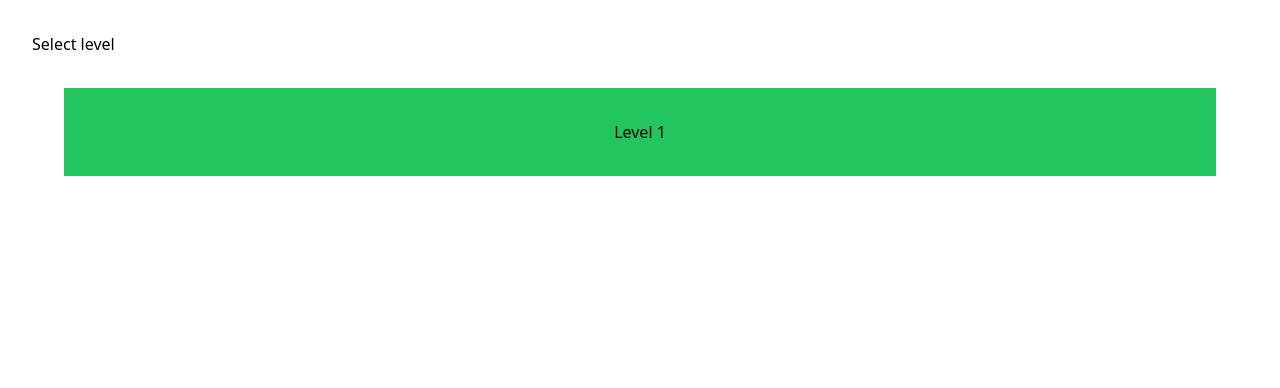
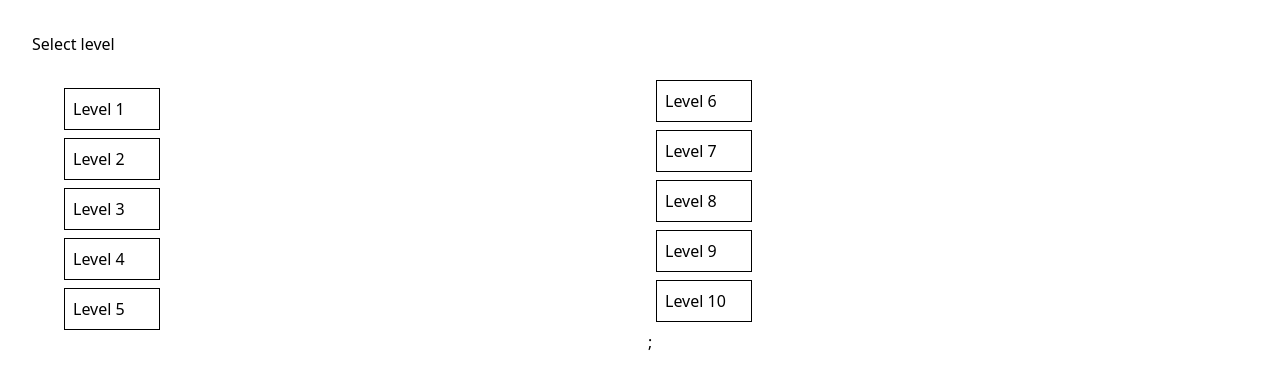
Before and after one commit to rossiny-o/quizgame, a Next.js app: page /selectlevel in a window 1280 px wide. Shown: the top 388 px of the page. Built offline with nearby package versions, Linux system fonts and the light colour scheme.

Commit message:
slct-lvl page - part 2

```diff
--- /dev/null
+++ b/src/app/selectlevel/SL-data.js
@@ -0,0 +1,53 @@
+export const data = {
+    level : [
+    {
+        key: 1,
+        title : "Level 1",
+        href: "lvl1"
+},
+    {
+        key: 2,
+        title : "Level 2",
+        href: "lvl2"
+},
+    {
+        key: 3,
+        title : "Level 3",
+        href: "lvl3"
+},
+    {
+        key: 4,
+        title : "Level 4",
+        href: "lvl4"
+},
+    {
+        key: 5,
+        title : "Level 5",
+        href: "lvl5"
+},
+    {
+        key: 6,
+        title : "Level 6",
+        href: "lvl6"
+},
+    {
+        key: 7,
+        title : "Level 7",
+        href: "lvl7"
+},
+    {
+        key: 8,
+        title : "Level 8",
+        href: "lvl8"
+},
+    {
+        key: 9,
+        title : "Level 9",
+        href: "lvl9"
+},
+    {
+        key: 10,
+        title : "Level 10",
+        href: "lvl10"
+}
+]};
--- a/src/app/selectlevel/page.js
+++ b/src/app/selectlevel/page.js
@@ -1,16 +1,30 @@
 import Link from "next/link";
-import "../global.css"
+import "../global.css";
+import {data} from "./SL-data.js";
 
 export default function selectlevel() {
+
+  const { level} = data;
+
   return (
+
+
     <div className="container mx-auto p-8" >
       <h2>Select level</h2>
 
-        <Link href="l1">
-      <div className="bg-green-500 m-8 p-8 flex flex-col items-center" >
-          <h3 className="">Level 1</h3>
-      </div>
-        </Link>
+          <div className="columns-2 m-3 p-3">
+      {level.map((lvl) => {
+        return (
+
+          <div className="w-24 border border-black m-2 p-2" >
+          <Link href={lvl.href}>
+              <h3 className="">{lvl.title}</h3>
+            </Link>
+          </div>
+        );
+      })
+    };
+    </div>
     </div>
   );
 }
--- a/tailwind.config.js
+++ b/tailwind.config.js
@@ -12,6 +12,10 @@ module.exports = {
         "gradient-conic":
           "conic-gradient(from 180deg at 50% 50%, var(--tw-gradient-stops))",
       },
+      container: {
+        center: true,
+        padding: '2rem'
+      },
     },
   },
   plugins: [],
```
